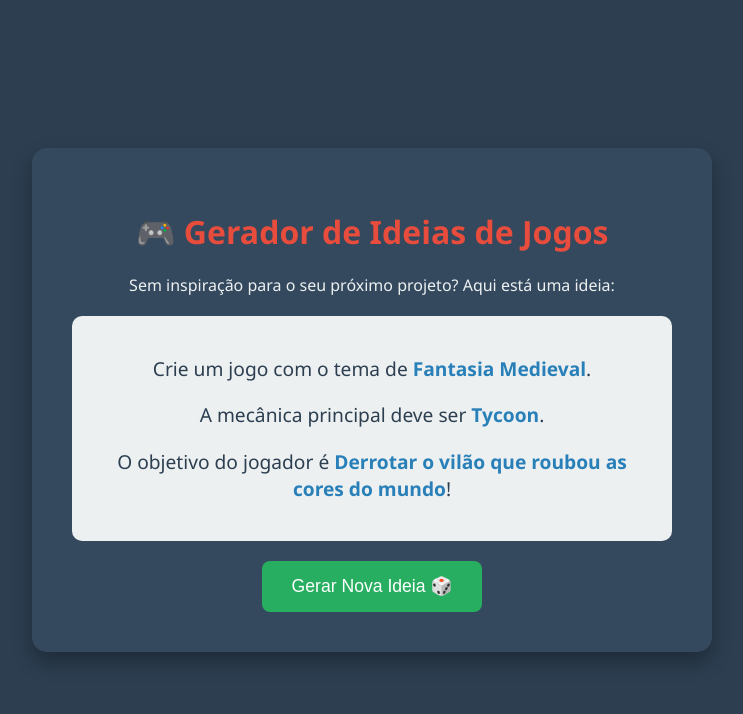
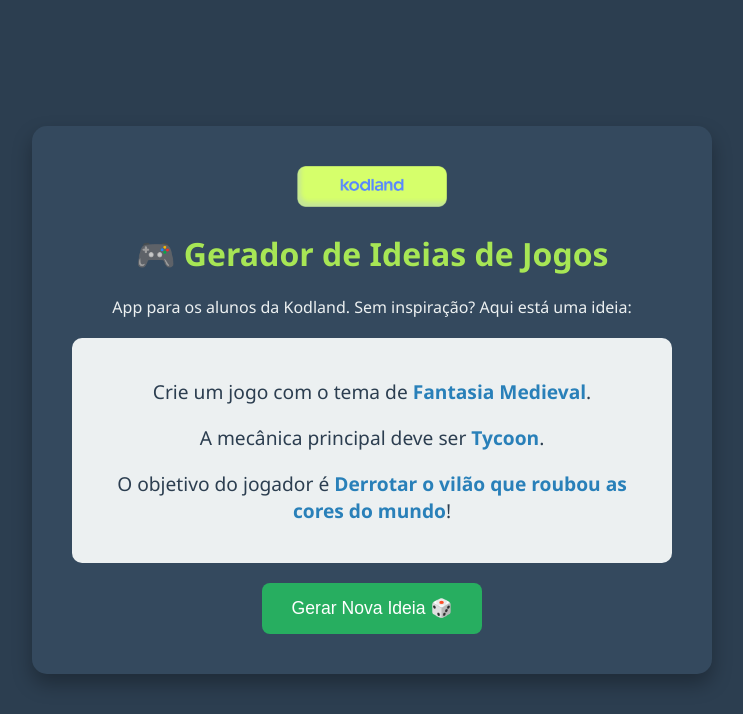
Before and after one commit to alissonguarnier/teste-kodland-python-pro, a Flask app: page / in a window 1280 px wide. Shown: the top 714 px of the page, without its empty margins (268-1011 px from the left). Run offline with Flask 3, Linux system fonts and the light colour scheme.

Commit message:
Adiciona logo da Kodland e configura pasta de arquivos estáticos

```diff
--- a/templates/index.html
+++ b/templates/index.html
@@ -3,7 +3,7 @@
   <head>
     <meta charset="UTF-8" />
     <meta name="viewport" content="width=device-width, initial-scale=1.0" />
-    <title>Gerador de Ideias de Jogos</title>
+    <title>Gerador de Ideias de Jogos | Kodland</title>
     <style>
       body {
         font-family: "Segoe UI", Tahoma, Geneva, Verdana, sans-serif;
@@ -23,8 +23,15 @@
         box-shadow: 0 10px 20px rgba(0, 0, 0, 0.3);
         max-width: 600px;
       }
+      /* Estilos para a logo da Kodland */
+      .kodland-logo {
+        max-width: 150px; /* Ajuste o tamanho conforme necessário */
+        height: auto;
+        margin-bottom: 20px;
+      }
       h1 {
-        color: #e74c3c;
+        color: #a7e655;
+        margin-top: 0;
       }
       .idea-box {
         background-color: #ecf0f1;
@@ -55,8 +62,15 @@
   </head>
   <body>
     <div class="container">
+      <!-- Inserindo a logo usando a função url_for do Flask -->
+      <img
+        src="{{ url_for('static', filename='logo.png') }}"
+        alt="Kodland Logo"
+        class="kodland-logo"
+      />
+
       <h1>🎮 Gerador de Ideias de Jogos</h1>
-      <p>Sem inspiração para o seu próximo projeto? Aqui está uma ideia:</p>
+      <p>App para os alunos da Kodland. Sem inspiração? Aqui está uma ideia:</p>
 
       <div class="idea-box">
         <p>
```
Also changed, not shown: README.md, static/logo.png (renamed from statics/logo.png).
